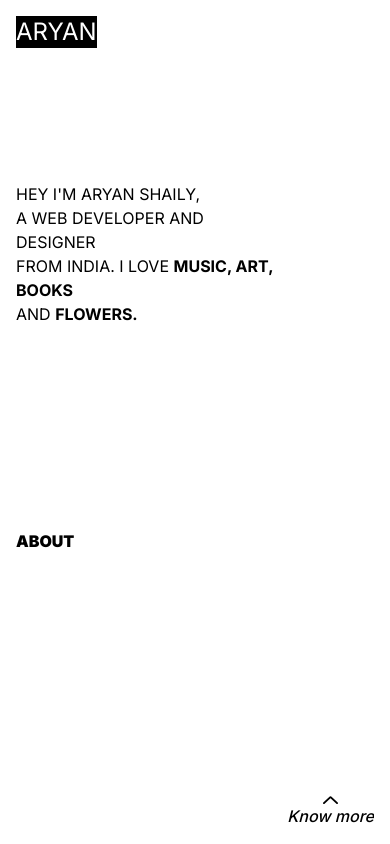
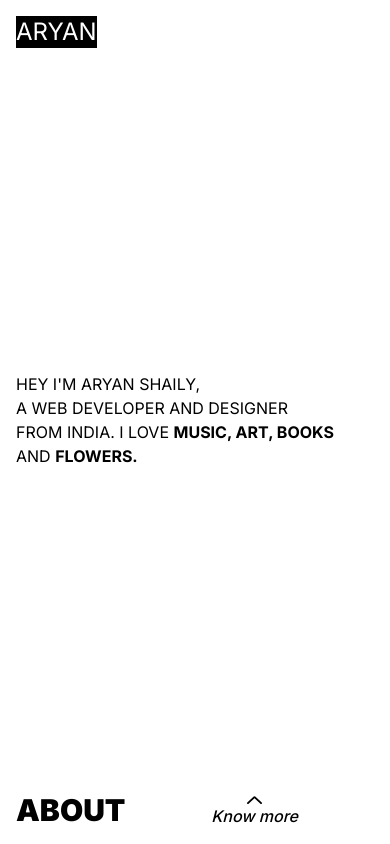
Before and after one commit to light-200/aryan-shaily, a Next.js app: page /about in a window 390 px wide. Built offline with nearby package versions, Linux system fonts and the light colour scheme.

Commit message:
fix/about page responsive 👷🏾

```diff
--- a/app/about/page.tsx
+++ b/app/about/page.tsx
@@ -12,7 +12,7 @@ export default function About() {
   };
   return (
     <PageWrapper>
-      <p className="uppercase md:text-2xl xl:text-3xl row-start-3 selection:bg-black col-span-3">
+      <p className="uppercase md:text-2xl xl:text-3xl row-start-3 selection:bg-black col-span-3 col-start-1">
         HEY I&apos;M ARYAN SHAILY,
         <br />A WEB DEVELOPER AND DESIGNER
         <br />
@@ -20,9 +20,9 @@ export default function About() {
         AND <strong>FLOWERS.</strong>
       </p>
       <PageTitle>ABOUT</PageTitle>
-      <div className="col-start-4 col-span-2 row-span-5 row-start-5 grid w-full h-full content-end justify-items-center overflow-hidden relative max-w-[500px] justify-self-end">
+      <div className="row-start-3 col-span-2 row-span-2 max-h-[80vh] col-start-2 p-2 place-self-end  lg:col-start-4 lg:col-span-2 lg:row-span-5 lg:row-start-5 grid w-full h-full content-end justify-items-center overflow-hidden relative max-w-[500px] justify-self-end">
         <p
-          className={`w-full flex top-0 overflow-hidden duration-500 transition-all absolute ${
+          className={`w-full flex top-0 overflow-y-scroll duration-500 transition-all absolute p-2 z-10 bg-white ${
             !active ? "top-full" : ""
           }`}
         >
@@ -34,7 +34,7 @@ export default function About() {
         </p>
         <span
           onClick={handleClick}
-          className="bg-white w-full text-center z-10 select-none cursor-pointer font-medium"
+          className="bg-white w-full text-center z-10 select-none cursor-pointer font-medium absolute bottom-0"
         >
           {active ? (
             <span className="grid place-items-center">
--- a/components/PageTitle.tsx
+++ b/components/PageTitle.tsx
@@ -3,7 +3,7 @@ import React from "react";
 export default function PageTitle({ children }: any) {
   return (
     <>
-      <div className="row-start-6 md:text-8xl xl:text-9xl font-black col-span-full whitespace-nowrap">
+      <div className="grid place-content-end justify-start row-start-4 lg:row-start-6 text-3xl md:text-8xl xl:text-9xl font-black lg:col-span-full whitespace-nowrap">
         {children}
       </div>
     </>
```
